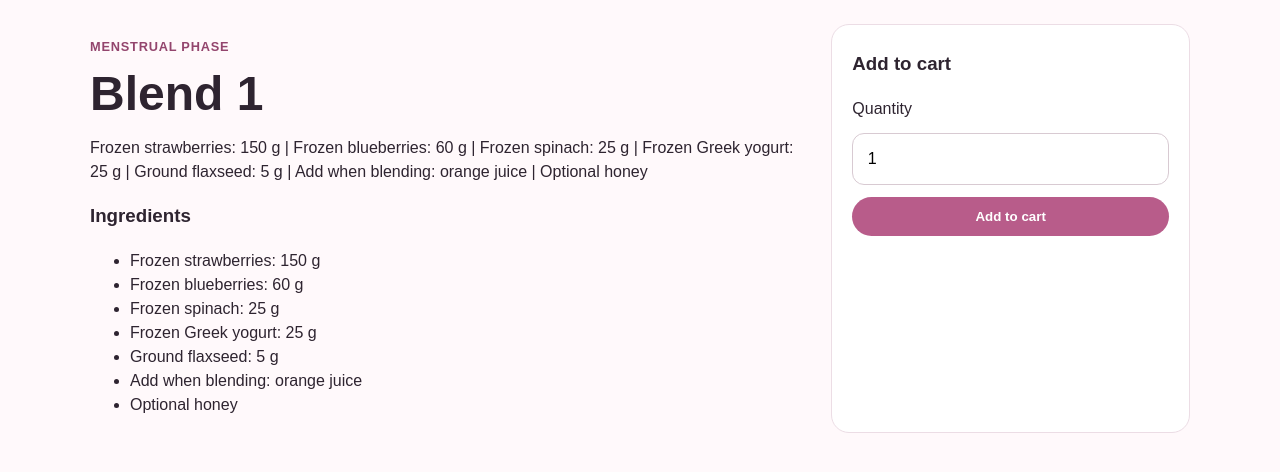
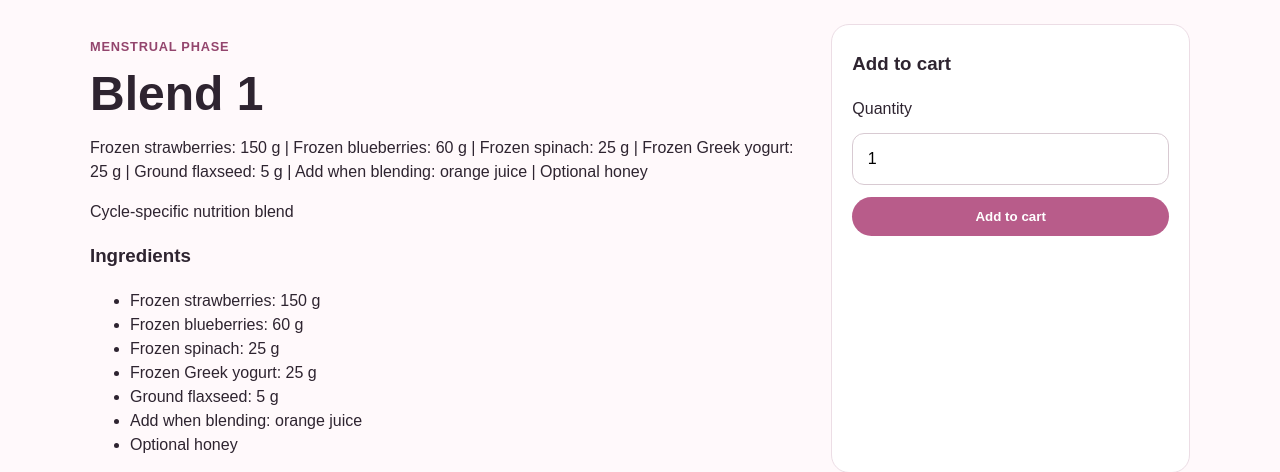
Before and after one commit to marksuksunpantep/Cyclesip, a Flask app: page /products/1 in a window 1280 px wide. Shown: the part 59-531 px from the top of the page. Run offline with Flask 3, Linux system fonts and the light colour scheme.

Commit message:
Add cycle-specific nutrition blend to product details

```diff
--- a/templates/product_detail.html
+++ b/templates/product_detail.html
@@ -6,6 +6,7 @@
     <p class="eyebrow">{{ product.phase }}</p>
     <h1>{{ product.name }}</h1>
     <p>{{ product.description }}</p>
+    <p class="tag">Cycle-specific nutrition blend</p>
     <h3>Ingredients</h3>
     <ul>
       {% for ingredient in product.ingredients %}
```
